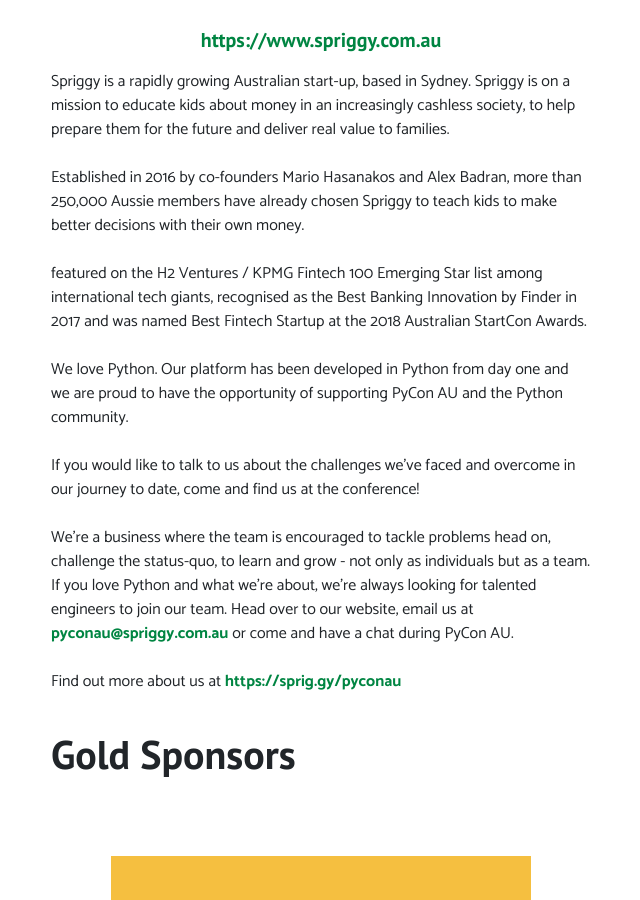
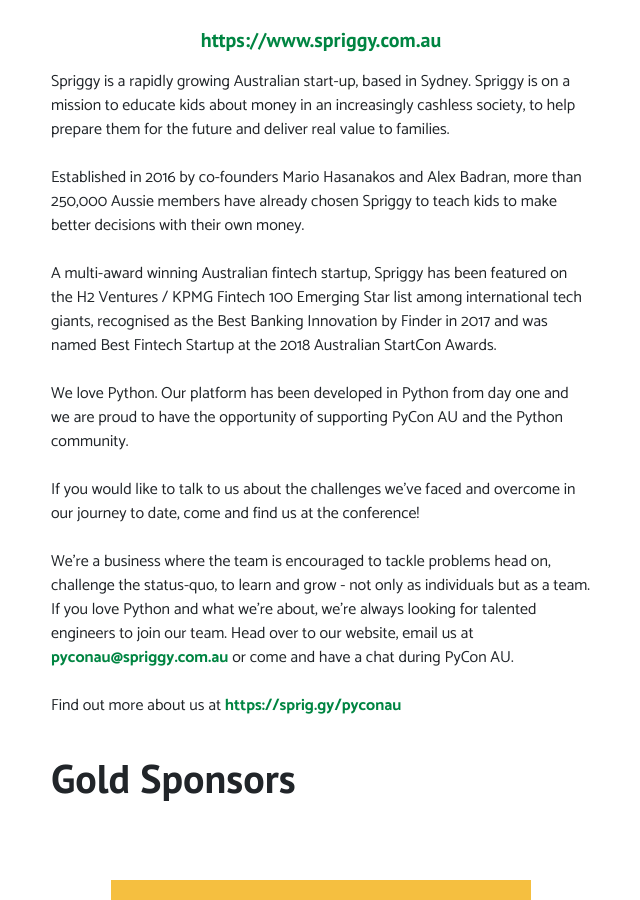
Before and after one commit to pyconau/2019.pycon-au.org, a Jekyll site: the page built from _pages/sponsor.md, in a window 1280 px wide and 900 px high, scrolled down 759 px. Shown: the whole window, without its empty margins (34-674 px from the left). Built offline with Jekyll 4.4.1, drawn with Linux system fonts in a browser that asks for light colours.

Commit message:
Missing data

```diff
--- a/_data/sponsors.yml
+++ b/_data/sponsors.yml
@@ -15,6 +15,7 @@
         more than 250,000 Aussie members have already chosen Spriggy to teach kids to
         make better decisions with their own money.
         <br><br>
+        A multi-award winning Australian fintech startup, Spriggy has been
         featured on the H2 Ventures / KPMG Fintech 100 Emerging Star list among
         international tech giants, recognised as the Best Banking Innovation by Finder
         in 2017 and was named Best Fintech Startup at the 2018 Australian StartCon
```
